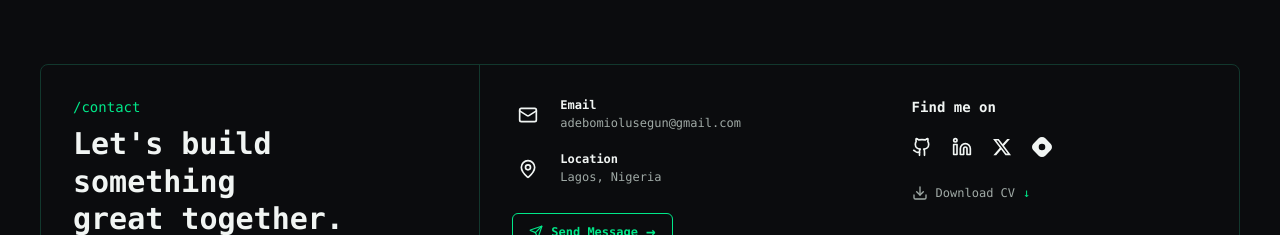
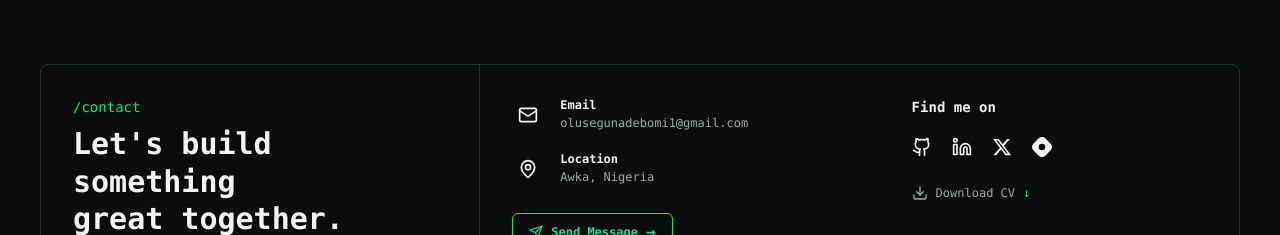
Before and after one commit to adebomiolusegun/My-portfolio, a Next.js app: page /components/Contact in a window 1280 px wide. Shown: the top 235 px of the page. Built offline with nearby package versions, Linux system fonts and the light colour scheme.

Commit message:
updated few contact info (#18)

```diff
--- a/app/components/Contact/page.tsx
+++ b/app/components/Contact/page.tsx
@@ -160,7 +160,7 @@ function Contact() {
                         sm:text-xs
                       "
                     >
-                      adebomiolusegun@gmail.com
+                      olusegunadebomi1@gmail.com
                     </p>
                   </div>
                 </a>
@@ -202,7 +202,7 @@ function Contact() {
                         sm:text-xs
                       "
                     >
-                      Lagos, Nigeria
+                      Awka, Nigeria
                     </p>
                   </div>
                 </div>
```
